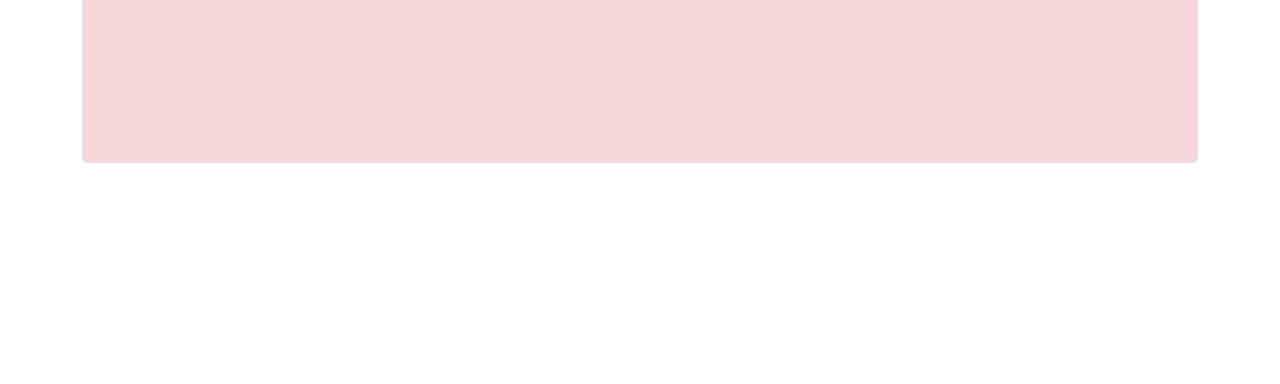
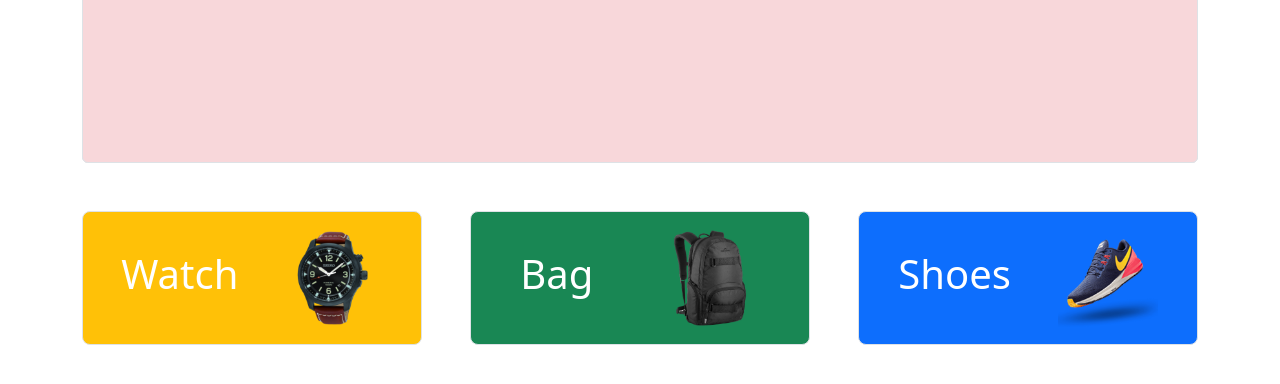
Before and after one commit to shariful0401/panda-e-commerce-site, a plain HTML site: page index.html in a window 1280 px wide. Shown: the part 478-862 px from the top of the page. Before the commit the page ends 800 px from the top, so only its background shows below. Drawn offline with nearby package versions, Linux system fonts and the light colour scheme.

Commit message:
added catagoris

```diff
--- a/index.html
+++ b/index.html
@@ -109,8 +109,38 @@
       </section>
       <!-- carousel end  -->
     </header>
+    <main>
+      <!-- categories start  -->
+      <section>
+        <div class="container text-center my-5">
+          <div class="row g-5">
+            <div class="col-lg-4 col-md-6 col-sm-12">
+              <div class="p-3 border rounded-3 bg-warning d-flex align-items-center justify-content-around">
+                <h1 class="text-white">Watch</h1>
+                <img style="height: 100px;" src="images/categories/watch.png" alt="">
+              </div>
+            </div>
+            <div class="col-lg-4 col-md-6 col-sm-12">
+              <div class="p-3 border rounded-3 bg-success d-flex align-items-center justify-content-around">
+                <h1 class="text-white">Bag</h1>
+                <img style="height: 100px;" src="images/categories/bag.png" alt="">
+              </div>
+            </div>
+            <div class="col-lg-4 col-md-6 col-sm-12">
+              <div class="p-3 border rounded-3 bg-primary d-flex align-items-center justify-content-around">
+                <h1 class="text-white">Shoes</h1>
+                <img style="height: 100px;" src="images/categories/shoes.png" alt="">
+              </div>
+            </div>
+          </div>
+        </div>
+      </section>
+      <!-- categories end  -->
 
+         <section>
 
+         </section>
+    </main>
 
     <!-- Bootstrap js cdn Link -->
     <script src="https://cdn.jsdelivr.net/npm/bootstrap@5.3.0/dist/js/bootstrap.bundle.min.js"></script>
```
